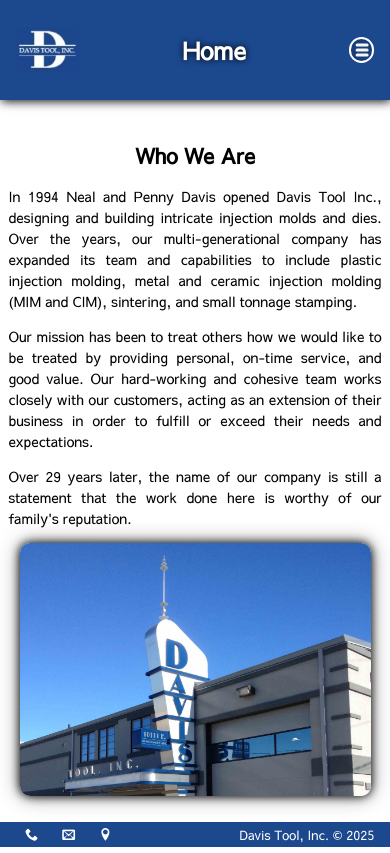
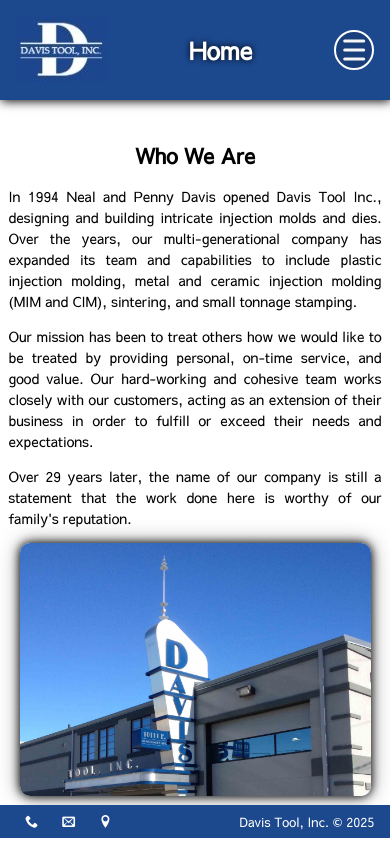
Before and after one commit to davistoolinc/DT-Pages, a website: page index.html in a window 390 px wide. Drawn offline with Linux system fonts and the light colour scheme; files whose address does not match are found by name.

Commit message:
JS added to disable scroll and footer stuck (sticky) to bottom
This style is added to the body ONLY if checkbox has activated mobile nav menu, and event listener only fires on click.

```diff
--- a/index.css
+++ b/index.css
@@ -57,7 +57,7 @@
     background: var(--main-background);
     background-size: cover;
     font-family: "Sawarabi Gothic",  Georgia, 'Times New Roman', Times, serif;
-    min-height: 100vh;
+    /* min-height: 100vh; */
 }
 
 section.title h1 {
@@ -73,7 +73,6 @@
 header, footer {
     background: var(--davis-blue-background2);
     color: var(--info-text);
-    padding: 1vw 4vw;
     z-index: 1;
 }
 
@@ -119,6 +118,7 @@
     display: flex;
     position: sticky;
     top: 0;
+    padding: 1vh 4vw;
     height: 11dvh;
     min-height: 100px;
     max-height: 13dvh;
@@ -126,8 +126,12 @@
     justify-content: space-between;
 }
 
+header section > * {
+    max-width: 100%;
+}
+
 header section {
-    display: grid;
+    display: flex;
     justify-content: center;
     justify-items: center;
     align-items: center;
@@ -139,8 +143,6 @@
 
 header img {
     align-self: center;
-    max-height: 50%;
-    min-height: 30px;
 }
 
 nav {
@@ -159,8 +161,8 @@
     margin: auto;
     align-self: center;
     justify-self: center;
-    min-height: 6.5vw;
-    min-width: 6.5vw;
+    min-height: 40px;
+    min-width: 40px;
     position: relative;
     appearance: none;
     -webkit-border-radius: 0px;
@@ -229,7 +231,7 @@
     translate: 45vw;
     list-style: none;
     transition: .2s ease-out;
-    /* padding-right: 1vw; */
+    padding-right: 4vw;
     padding-inline-start: 10px;
     margin-block: 0;
     will-change: transform;
@@ -250,7 +252,7 @@
 
 .hamburger:checked ~ .nav-links {
     transition: .2s ease-in;
-    translate: -89.5vw;
+    translate: calc(-96vw + 40px);
     box-sizing: content-box;
 }
 
@@ -267,7 +269,7 @@
 body main {
     display: flex;
     flex-direction: column;
-    margin: 3vh auto;
+    margin: 3vh auto 1vh;
     align-items: center;
     font-size: .875rem;
     background-color: var(--main-background);
@@ -298,18 +300,22 @@
 }
 
 footer {
-    margin-top: auto;
+    /* margin-top: auto; */
+    position: sticky;
+    bottom: 0;
     display: flex;
-    min-height: 7%;
+    /* min-height: 7%; */
     font-size: .8em;
     width: 100%;
     align-items: center;
     text-align: center;
+    margin: 0;
+    padding: 2vw 4vw;
 }
 
 footer a {
     color: white;
-    padding: 10px;
+    padding: 0 10px ;
 }
 
 @media only screen and (min-width: 768px) {
@@ -320,6 +326,10 @@
     header {
         align-items: center;
         max-height: max-content;
+    }
+
+    header > * {
+        max-width: none;
     }
 
     header img {
--- a/index.js
+++ b/index.js
@@ -15,7 +15,6 @@
     renderHeader()
     renderFooter()
     changeCurrLink()
-    // changeCurrLink()
 }
 
 function changeCurrLink() {
@@ -75,6 +74,10 @@
     `
 }
 
+hamburgerCheckbox.addEventListener('change', () => {
+    hamburgerCheckbox.checked ? document.body.style.overflow = 'hidden' : document.body.style.overflow = 'auto'
+})
+
 window.addEventListener('resize', () => {
-    window.innerWidth > 768 ? hamburgerCheckbox.checked = false : ''
+    window.innerWidth > 768 ? (hamburgerCheckbox.checked = false) & (document.body.style.overflow = 'auto') : ''
 }, true)
```
